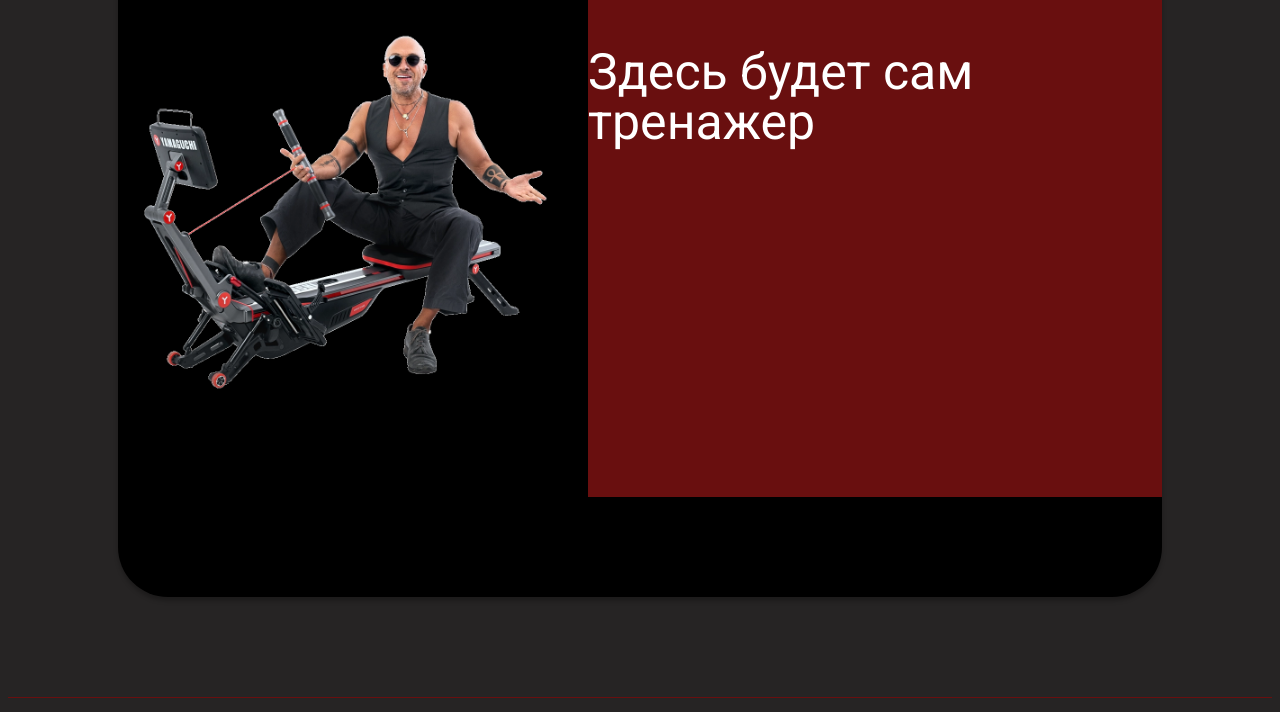
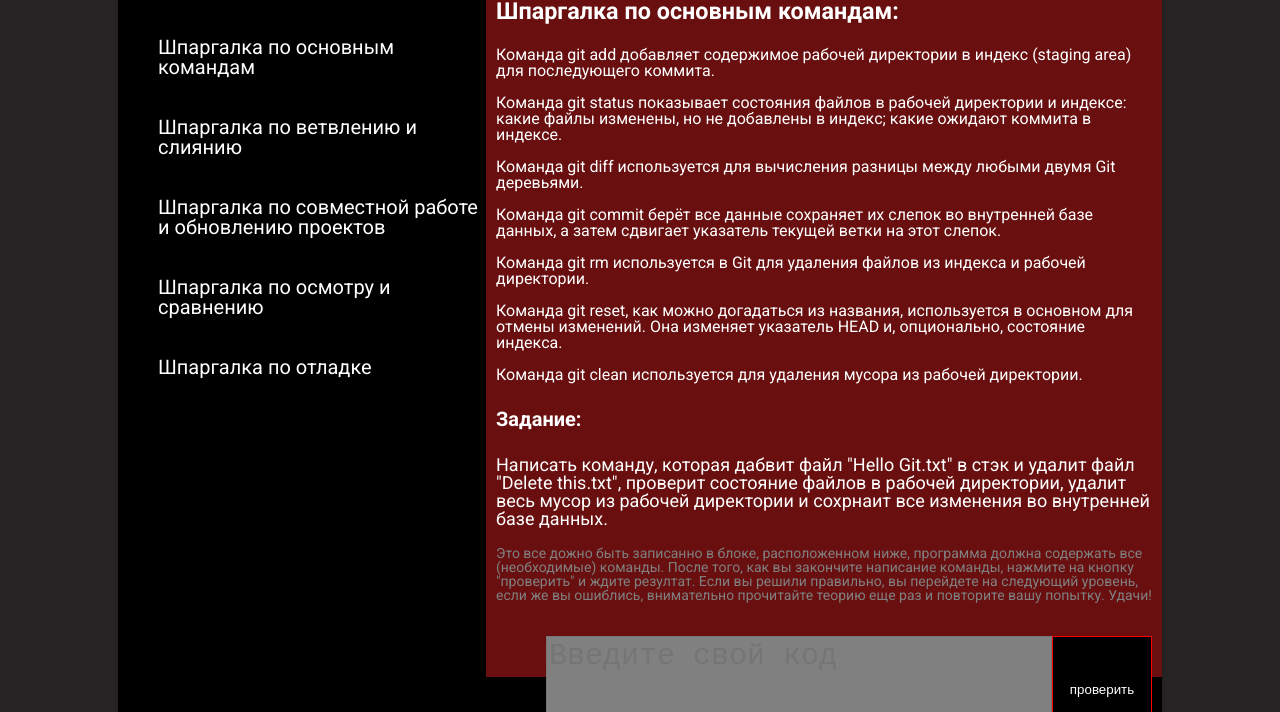
Before and after one commit to torekhe/torekhe.github.io, a plain HTML site: page index.html in a window 1280 px wide. Shown: the part 1807-2519 px from the top of the page. Drawn offline with Linux system fonts and the light colour scheme.

Commit message:
потчи готово

```diff
--- a/index.html
+++ b/index.html
@@ -13,7 +13,7 @@
 <body>
     <header>
         <div class="header">
-        <img src="/images/gitlogo.svg" class="logo" alt="logo">
+        <img src="/images/logo.png" class="logo" alt="logo">
         <ul class="site-navigation">
         <li class="site-navigation_item"><a href="#gitinfo" class="site-navigation_item_link">Что такое Git</a></li>
         <li class="site-navigation_item"><a href="#appinfo" class="site-navigation_item_link">О нашем тренажере</a></li>
@@ -27,7 +27,7 @@
             <div class="main-content_text">
             <h1>Онлайн тренажер GIT</h1>
             <p class="main-content-description">Онлайн тренажер Git- тренажер, благодаря котому, вы узнаете все базовые команды Git, и сможете использовать их в своих проектах</br> после прохождения нашего обучения!</p>
-            <button class="btn btn-gowork btn_text">Начать учиться</button>
+            <button class="btn btn-gowork btn_text"> <a class="href-startlearning" href="#training_app">Начать учиться</a></button>
             </div>
         </article>
             <div class="arrow_container">
@@ -48,17 +48,39 @@
         <article class="container trainer-app" id="training_app">
             <h2 class="container_title">Тренажер</h2>
             <div class="trainer-app__flex">
-            <img src="/images/nagiev-trainer.png" class="trainer-app_img" alt="тренажер">
-            <div class="trainer"><p class="trainer_text">Здесь будет сам тренажер</p></div>
+                <ul class="units">
+                    <li class="units-item"><a href="#training_app" class="units-item_link"> Шпаргалка по основным командам</a></li>
+                    <li class="units-item"><a href="#training_app" class="units-item_link">Шпаргалка по ветвлению и слиянию</a></li>
+                    <li class="units-item"><a href="#training_app" class="units-item_link">Шпаргалка по совместной работе и обновлению проектов</a></li>
+                    <li class="units-item"><a href="#training_app" class="units-item_link">Шпаргалка по осмотру и сравнению</a></li>
+                    <li class="units-item"><a href="#training_app" class="units-item_link">Шпаргалка по отладке</a></li>
+                </ul>
+                <div class="trainer">
+                    <h3>Шпаргалка по основным командам:</h3>
+                    <p class="trainer_text">Команда git add добавляет содержимое рабочей директории в индекс (staging area) для последующего коммита.</p>
+                    <p class="trainer_text">Команда git status показывает состояния файлов в рабочей директории и индексе: какие файлы изменены, но не добавлены в индекс; какие ожидают коммита в индексе.</p>
+                    <p class="trainer_text">Команда git diff используется для вычисления разницы между любыми двумя Git деревьями. </p>
+                    <p class="trainer_text">Команда git commit берёт все данные сохраняет их слепок во внутренней базе данных, а затем сдвигает указатель текущей ветки на этот слепок.</p>
+                    <p class="trainer_text">Команда git rm используется в Git для удаления файлов из индекса и рабочей директории.</p>
+                    <p class="trainer_text">Команда git reset, как можно догадаться из названия, используется в основном для отмены изменений. Она изменяет указатель HEAD и, опционально, состояние индекса.</p>
+                    <p class="trainer_text">Команда git clean используется для удаления мусора из рабочей директории.</p>
+                    <h4>Задание:</h4>
+                    <p class="trainer_task">Написать команду, которая дабвит файл "Hello Git.txt" в стэк и удалит файл "Delete this.txt", проверит состояние файлов в рабочей директории, удалит весь мусор из рабочей директории и сохрнаит все изменения во внутренней базе данных. </p>
+                    <p class="trainer_prompt">Это все дожно быть записанно в блоке, расположенном ниже, программа должна содержать все (необходимые) команды. После того, как вы закончите написание команды, нажмите на кнопку "проверить" и ждите резултат. Если вы решили правильно, вы перейдете на следующий уровень, если же вы ошиблись, внимательно прочитайте теорию еще раз и повторите вашу попытку. Удачи!</p>
+                    <div class="input">
+                        <textarea class="textarea_input" name="inputtext" id="input" cols="30" rows="10" placeholder="Введите свой код"></textarea>
+                        <button class="btn_check btn">проверить</button>
+                    </div>
+                </div>
             </div>
         </article>
         </main>
     <footer class="footer">
         <h3 class="footer_title">Онлайн тренажер Git</h3>
         <ul class="footer_navigation">
-            <li class="footer_navigation_item"><a class="footer_navigation_item_link" href="#">Информация о нас</a></li>
             <li class="footer_navigation_item"><a class="footer_navigation_item_link" href="#gitinfo">Что такое Git</a></li>
             <li class="footer_navigation_item"><a class="footer_navigation_item_link" href="#appinfo"> О нашем тренажере</a></li>
+            <li class="footer_navigation_item"><a class="footer_navigation_item_link" href="#training_app">Тренажёр</a></li>
         </ul>
     </footer>
 </body>
--- a/style/main.css
+++ b/style/main.css
@@ -33,7 +33,9 @@ display: flex;
 margin:0 150px;
 }
 .logo{
-    width: 200px;
+    width: 100px;
+    height: 70px;
+    margin-top: 10px;
 margin-right: 400px;
 }
 
@@ -86,6 +88,10 @@ font-size: 60px;
 .main-content_description{
 font-size: 30px;
 margin: 40px 50px 0 30px;
+}
+.href-startlearning{
+    text-decoration: none;
+    color: white
 }
 
 .btn-gowork{
@@ -141,23 +147,62 @@ padding: 10px 50px 30px;
 /* конец 3 блока */
 
 /* 4 блок ТРЕНАЖЕР */
+.trainer{
+    height: 800px;
+}
 .trainer-app__flex{
 display: flex;
 }
-.trainer-app_img{
-display: block;
-width: 450px;
-height: 450px;
-margin-right: 20px;
+/* .units{} */
+.units-item{
+    list-style: none;
+    padding-top: 40px;
+}
+.units-item_link{
+    color: white;
+    text-decoration: none;
+}
+.units-item_link:hover{
+    color: #690f0f;
 }
 .trainer{
+    /* margin-top: 200px; */
 width:750px;
-height: 500px;
+height: 700px;
 background-color: #690f0f;
 margin-bottom: 100px;
+padding:0 10px;
+}
+.input{
+    display: flex;
+}
+.textarea_input{
+    margin-top: 20px;
+    margin-left: 50px;
+    height: 100px;
+    width: 500px;
+    background-color: grey;
+    resize: none;
+    font-size: 30px;
 }
 .trainer_text{
-font-size: 50px;
+font-size: 16px;
+}
+.trainer_task{
+    font-size:18px;
+}
+.trainer_prompt{
+    color: grey;
+    font-size: 14px;
+}
+.btn_check{
+    margin-top: 20px;
+padding:0;
+width: 100px;
+height: 106px;
+border: 1px solid #FF0000;
+border-radius: 0;
+
 }
 /* конец 4 блока ТРЕНАЖЕР */
 /* ПОДВАЛ */
```
Also changed, not shown: images/logo.png (added).
